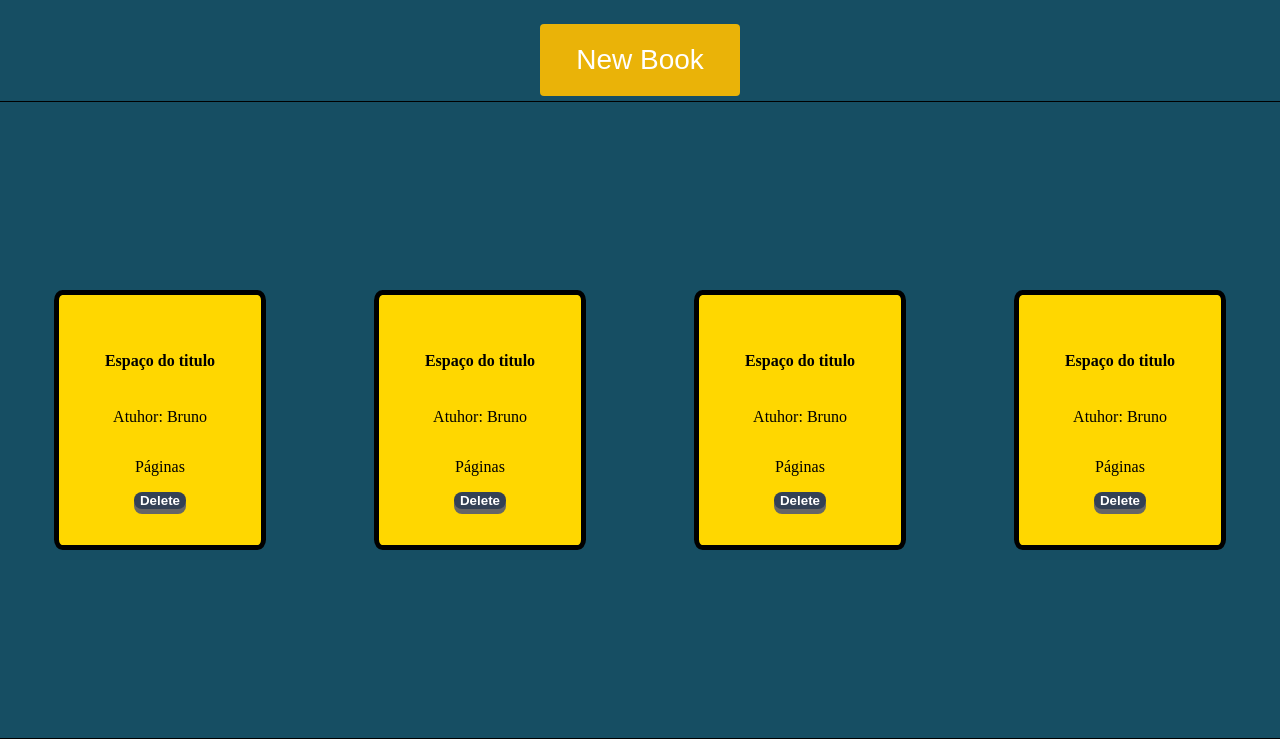
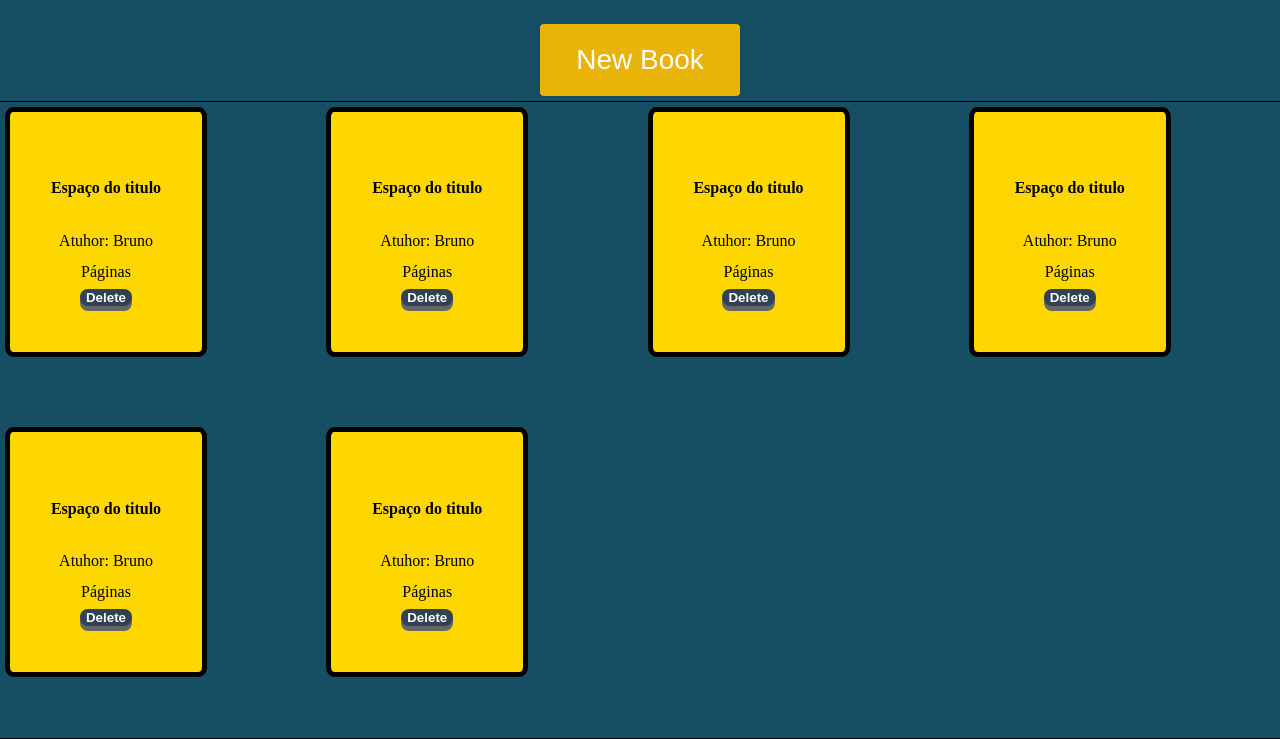
Before and after one commit to bssbrit/library, a plain HTML site: page index.html in a window 1280 px wide. Shown: the part 61-800 px from the top of the page. Drawn offline with Linux system fonts and the light colour scheme.

Commit message:
Make object constructor and update coding plan for tomorrow

```diff
--- a/css/style.css
+++ b/css/style.css
@@ -92,10 +92,9 @@ h1 {
   flex: 2;
   margin: ;
   border: solid 1px black;
-  display: flex;
-  flex-wrap: wrap;
-  align-items: center;
-  justify-content: space-around;
+  display: grid;
+  grid-template-columns: repeat(auto-fill, minmax(300px, 1fr));
+  gap: 5px;
 }
 .book {
   border-radius: 4%;
@@ -105,9 +104,15 @@ h1 {
   flex-direction: column;
   height: 30vh;
   width: 15vw;
-  padding: 5px;
+  margin: 5px;
   justify-content: center;
   align-items: center;
+  flex: 1;
+  gap: 1vh;
+}
+.book p {
+  margin-bottom: 0;
+  margin-top: 5px;
 }
 
 #formulario {
--- a/index.html
+++ b/index.html
@@ -36,6 +36,18 @@
           <p>Páginas</p>
           <button class="deleteButton">Delete</button>
         </div>
+        <div class="book">
+          <h4>Espaço do titulo</h4>
+          <p>Atuhor: Bruno</p>
+          <p>Páginas</p>
+          <button class="deleteButton">Delete</button>
+        </div>
+        <div class="book">
+          <h4>Espaço do titulo</h4>
+          <p>Atuhor: Bruno</p>
+          <p>Páginas</p>
+          <button class="deleteButton">Delete</button>
+        </div>
         <! teste >
       </div>
     </div>
--- a/js/script.js
+++ b/js/script.js
@@ -62,3 +62,15 @@ newBook.addEventListener("click", function () {
   checkBox.setAttribute("id", "checkBox");
   formulario.appendChild(checkBox);
 });
+
+//object constructor
+
+const book = function (titulo, autor, numeroPaginas, check) {
+  this.titulo = titulo;
+  this.autor = autor;
+  this.pages = numeroPaginas;
+  this.check = check;
+};
+
+let livro = new book("ola", "bruno", 360, "sim");
+console.log(livro);
```
